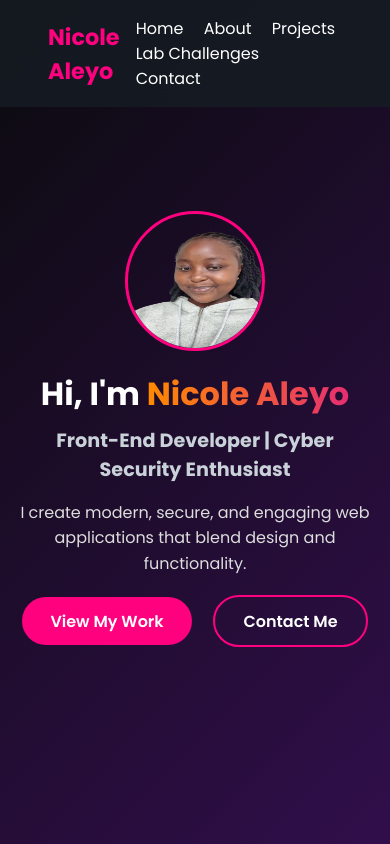
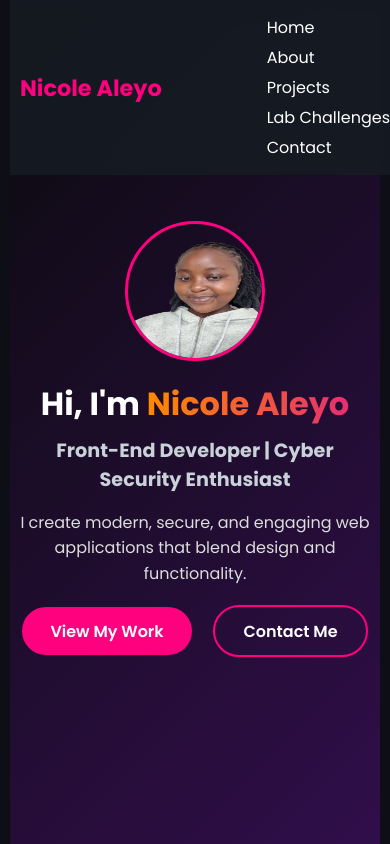
Before and after one commit to Nicolealeyo/Nicolealeyo.github.io, a plain HTML site: page index.html in a window 390 px wide. Shown: the top 844 px of the page. Drawn offline with Linux system fonts and the light colour scheme.

Commit message:
Update index.html

```diff
--- a/index.html
+++ b/index.html
@@ -240,6 +240,28 @@
       section {padding: 5rem 1rem;}
       #home h1 {font-size: 2rem;}
     }
+      /* Mobile styles */
+@media (max-width: 768px) {
+  body {
+    font-size: 16px;
+    padding: 10px;
+  }
+
+  header, section, footer {
+    padding: 10px;
+  }
+
+  img {
+    width: 100%;
+    height: auto;
+  }
+
+  nav a {
+    display: block;
+    margin: 5px 0;
+  }
+}
+
   </style>
   <!--End css-->
 </head>
```
